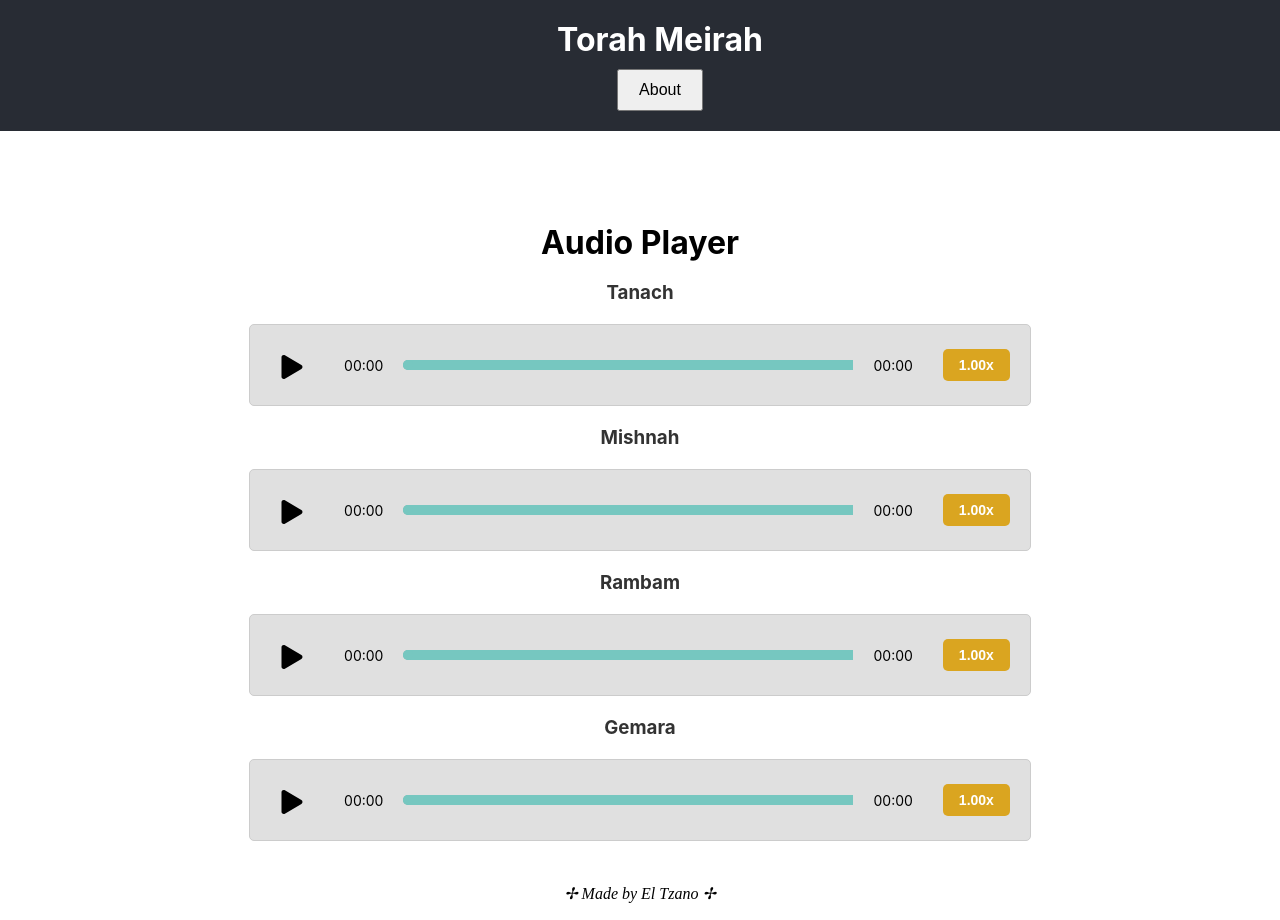
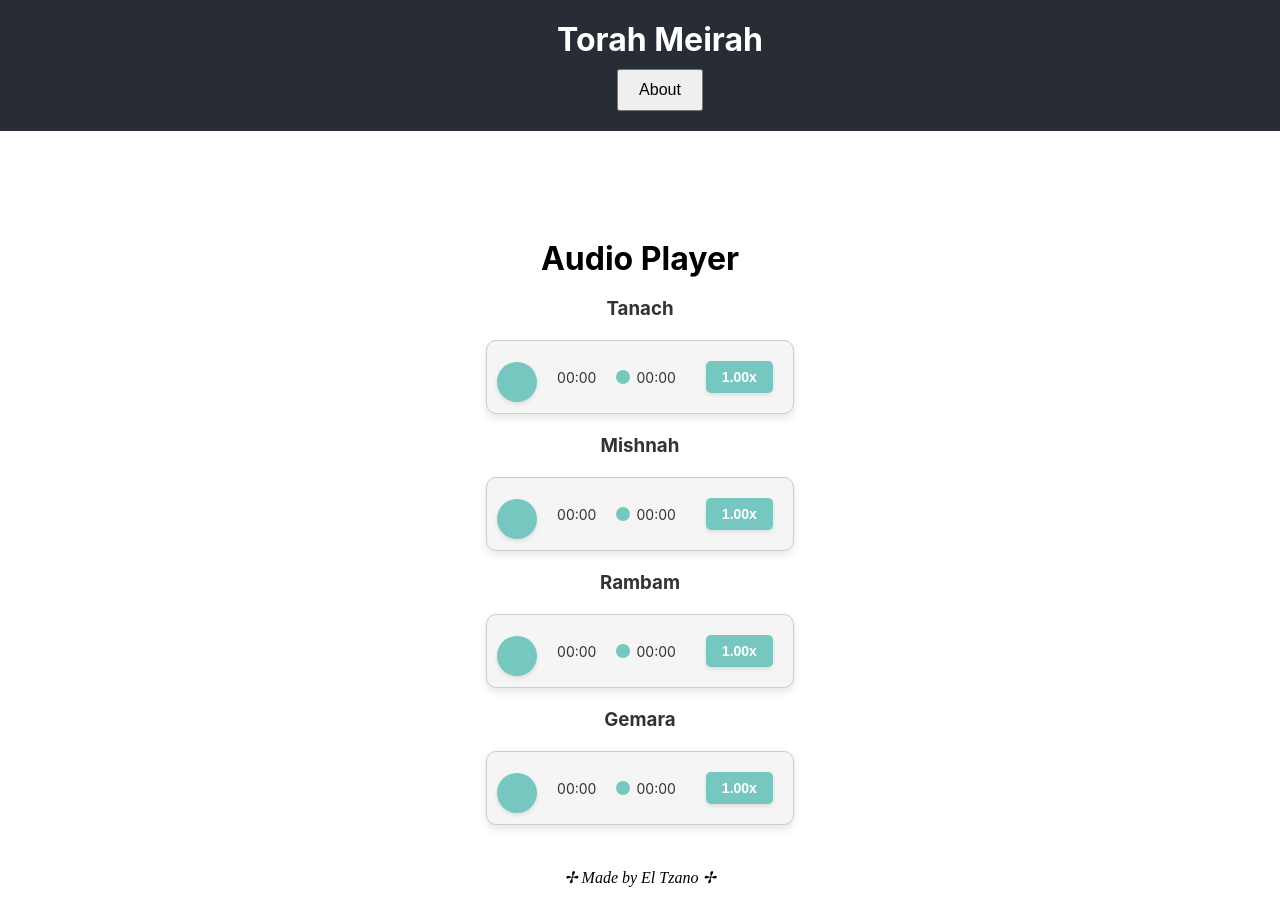
Before and after one commit to DavidRaitan/TorahMeirah, a React (Create React App) app: page / in a window 1280 px wide. Built offline with nearby package versions, Linux system fonts and the light colour scheme.

Commit message:
new css ay

```diff
--- a/src/css/audioBar.css
+++ b/src/css/audioBar.css
@@ -2,13 +2,14 @@
   display: flex;
   justify-content: space-between;
   align-items: center;
-  background: #e0e0e0; /* Gray background for the bar */
+  background: #f5f5f5; /* Light gray background for the bar */
   border: 1px solid #ccc;
   padding: 10px;
-  border-radius: 5px;
+  border-radius: 10px;
   width: 100%;
   max-width: 800px;
   box-sizing: border-box;
+  box-shadow: 0 4px 8px rgba(0, 0, 0, 0.1);
 }
 
 .controls {
@@ -26,28 +27,37 @@
 }
 
 .play-pause {
-  background: none;
+  background: #76c7c0;
   border: none;
-  font-size: 24px;
+  color: white;
+  font-size: 20px;
   cursor: pointer;
   margin-right: 10px;
+  border-radius: 50%;
+  width: 40px;
+  height: 40px;
+  display: flex;
+  align-items: center;
+  justify-content: center;
+  box-shadow: 0 2px 4px rgba(0, 0, 0, 0.1);
 }
 
 .time-passed, .time-remaining {
   font-size: 14px;
   margin: 0 10px;
+  color: #333;
 }
 
 .progress-bar {
   flex-grow: 1;
   height: 10px;
-  background: #bbb;
+  background: #ddd;
   border-radius: 5px;
   cursor: pointer;
   position: relative;
   margin: 0 10px;
-  width: 450px;
-  max-width: 75%; /* Adjust width on smaller screens */
+  max-width: 450px;
+  width: 100%;
 }
 
 .progress {
@@ -57,8 +67,8 @@
 }
 
 .progress-dot {
-  width: 10px;
-  height: 10px;
+  width: 14px;
+  height: 14px;
   background: #76c7c0;
   border-radius: 50%;
   position: absolute;
@@ -72,13 +82,14 @@
 }
 
 .dropbtn {
-  background-color: goldenrod;
+  background-color: #76c7c0;
   color: white;
   padding: 8px 16px;
   font-size: 14px;
   border: none;
   cursor: pointer;
   border-radius: 5px;
+  box-shadow: 0 2px 4px rgba(0, 0, 0, 0.1);
 }
 
 .dropdown-content {
@@ -86,7 +97,7 @@
   position: absolute;
   background-color: #f9f9f9;
   min-width: 120px;
-  box-shadow: 0 8px 16px rgba(0,0,0,0.2);
+  box-shadow: 0 8px 16px rgba(0, 0, 0, 0.2);
   z-index: 1;
   border-radius: 5px;
   overflow: hidden;
@@ -132,6 +143,12 @@
     margin-left: 5px; /* Adjust spacing on smaller screens */
   }
 
+  .play-pause {
+    width: 30px;
+    height: 30px;
+    font-size: 16px;
+  }
+
   .playback-controls {
     flex-grow: 1; /* Ensure the progress bar grows as needed */
   }
```
